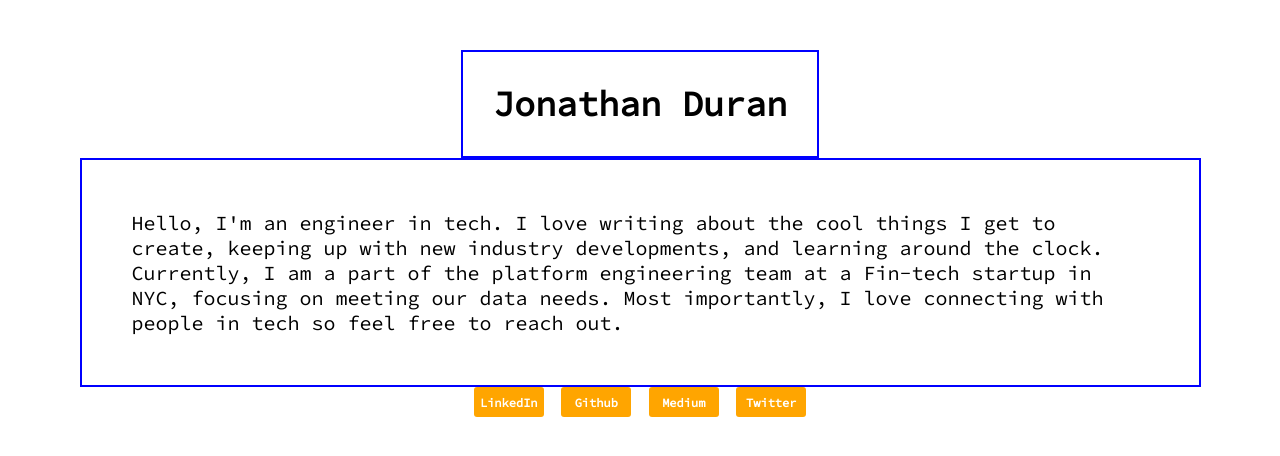
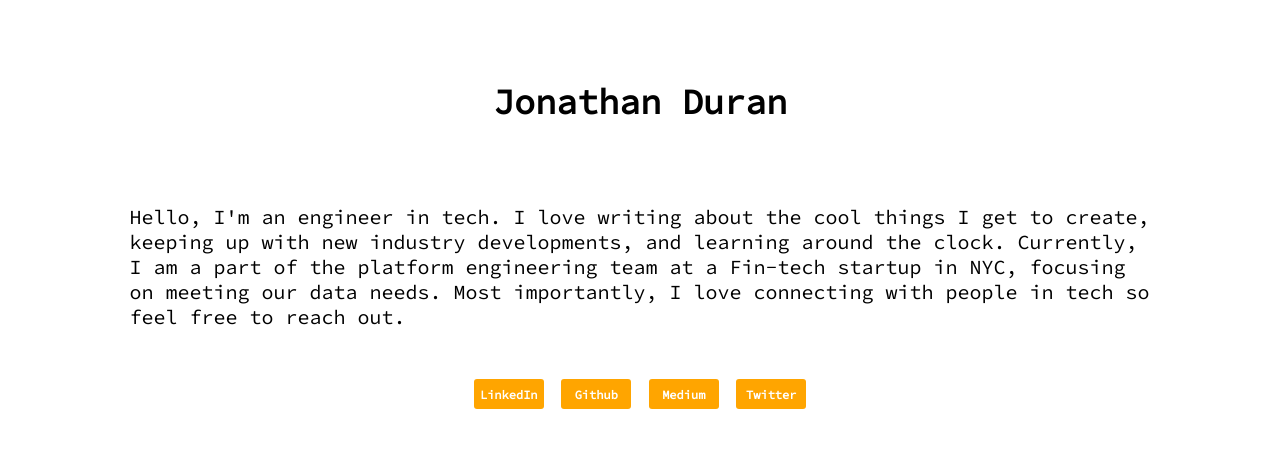
Before and after one commit to jduran9987/jd-blog, a plain HTML site: page index.html in a window 1280 px wide. Shown: the top 456 px of the page. Drawn offline with Linux system fonts and the light colour scheme.

```diff
--- a/styles.css
+++ b/styles.css
@@ -24,7 +24,6 @@ a {
     padding: 30px;
     font-weight: 900;
     font-size: 35px;
-    border: 2px solid blue;
 }
 
 .header-description {
@@ -34,7 +33,6 @@ a {
     width: 95%;
     padding: 50px;
     font-size: 20px;
-    border: 2px solid blue;
 }
 
 .header-links {
```
